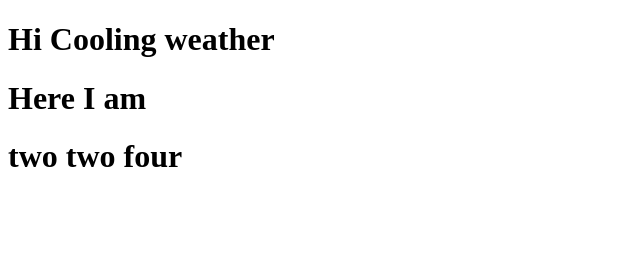
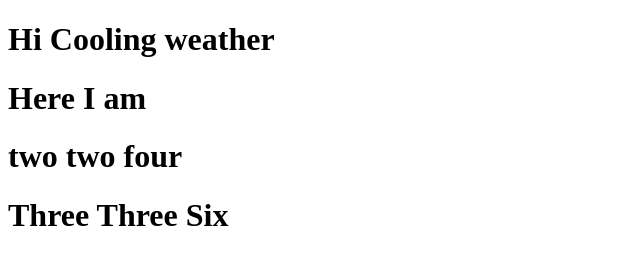
Before and after one commit to calculum/NewQuizApp, a plain HTML site: page index.html in a window 1280 px wide. Shown: the whole page, without its empty margins (0-640 px from the left). Drawn offline with Linux system fonts and the light colour scheme.

Commit message:
Fourth test

```diff
--- a/index.html
+++ b/index.html
@@ -10,5 +10,6 @@
     <h1>Hi Cooling weather</h1>
     <h1>Here I am</h1>
     <h1>two two four</h1>
+    <h1>Three Three Six</h1>
 </body>
 </html>
```
